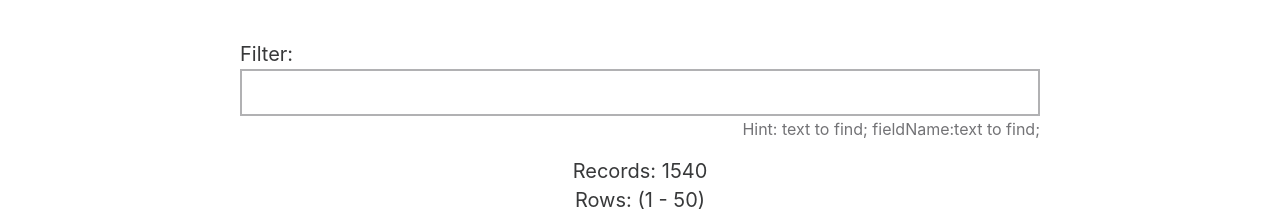
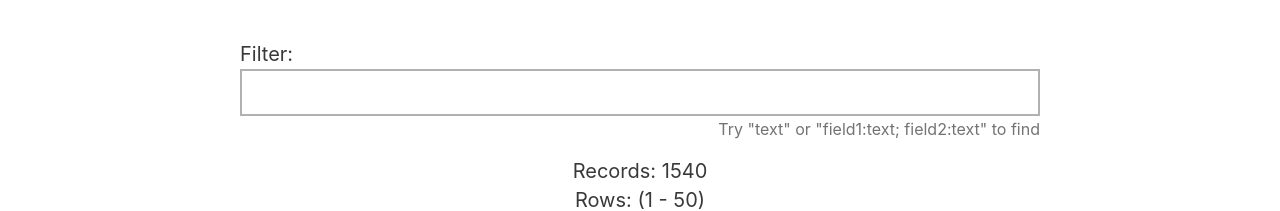
Before and after one commit to elcodex/table, a React (Create React App) app: page / in a window 1280 px wide. Shown: the top 211 px of the page. Built offline with nearby package versions, Linux system fonts and the light colour scheme.

Commit message:
change filter hint text

```diff
--- a/src/components/FilterTextInput/FilterTextInput.tsx
+++ b/src/components/FilterTextInput/FilterTextInput.tsx
@@ -41,7 +41,7 @@ export default function FilterTextInput({ text, setFilter, classPrefix }: InputP
                 onChange={handleInputChange}
                 onKeyDown={handleInputKeyDown}
             />
-            <p className={hintClassName}>Hint: text to find; fieldName:text to find;</p>
+            <p className={hintClassName}>Try "text" or "field1:text; field2:text" to find</p>
         </div>
     )
 }
```
